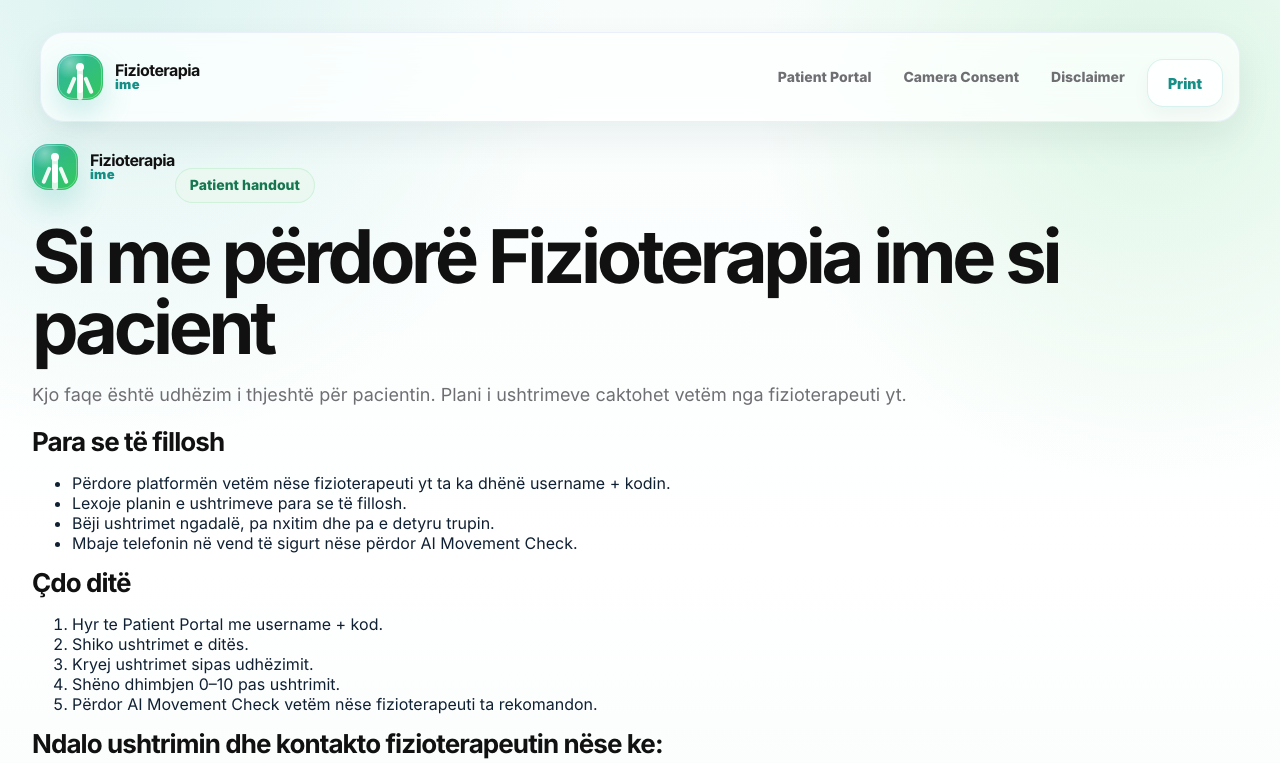
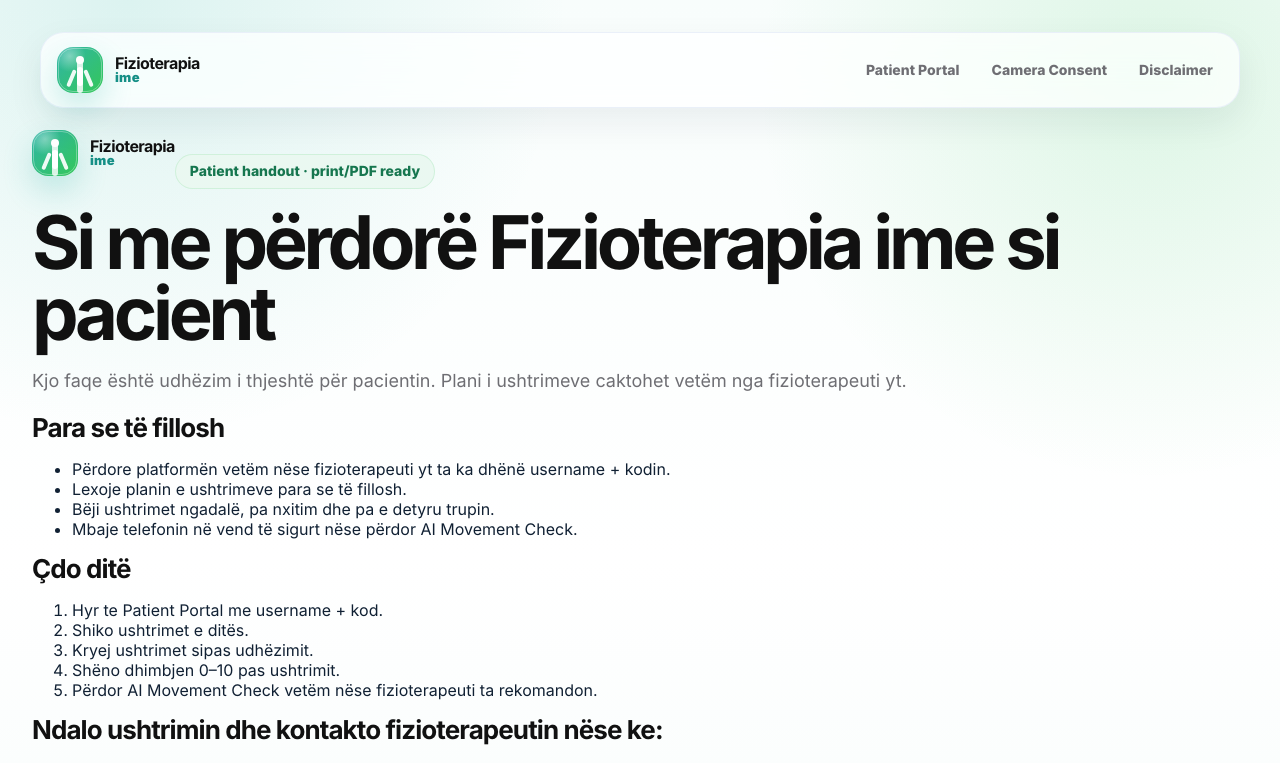
Before and after one commit to diellzarabushaj-source/FIZIOTERAPIA-IME, a Next.js app: page /patient-handout in a window 1280 px wide. Shown: the top 763 px of the page. Built offline with nearby package versions, Linux system fonts and the light colour scheme; no server answers.

Commit message:
Fix patient handout server component print nav

```diff
--- a/app/patient-handout/page.tsx
+++ b/app/patient-handout/page.tsx
@@ -31,14 +31,13 @@ export default function PatientHandoutPage() {
           <a href="/patient-portal">Patient Portal</a>
           <a href="/camera-consent">Camera Consent</a>
           <a href="/medical-disclaimer">Disclaimer</a>
-          <button className="button secondary" onClick={undefined as never}>Print</button>
         </div>
       </nav>
 
       <section className="handout-sheet">
         <div className="handout-header">
           <BrandMark />
-          <span className="badge">Patient handout</span>
+          <span className="badge">Patient handout · print/PDF ready</span>
         </div>
 
         <h1>Si me përdorë Fizioterapia ime si pacient</h1>
```
